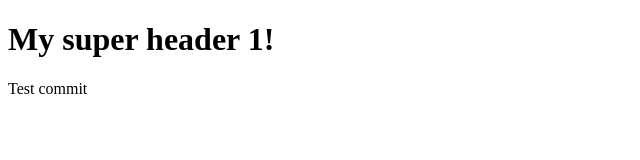
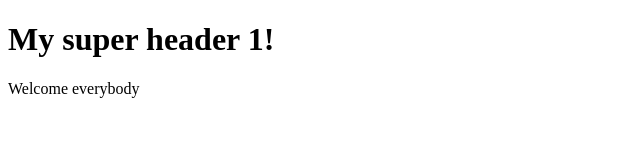
Before and after one commit to vmalep/my-super-website, a plain HTML site: page index.html in a window 1280 px wide. Shown: the full height of the page, 0-640 px from the left. Drawn offline with Linux system fonts and the light colour scheme.

Commit message:
test VSC

```diff
--- a/index.html
+++ b/index.html
@@ -6,6 +6,6 @@
   </head>
 <body>
 	<h1>My super header 1!</h1>
-	<p>Test commit</p>
+	<p>Welcome everybody</p>
 </body>
 </html>
```
